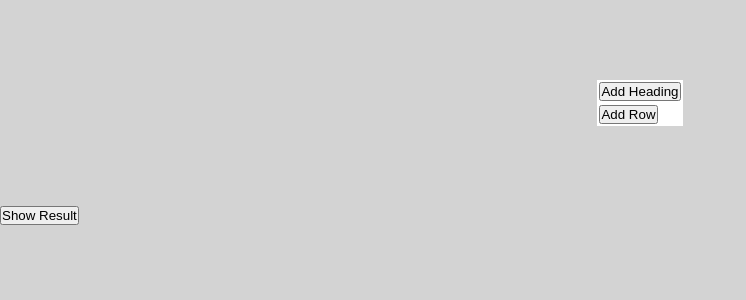
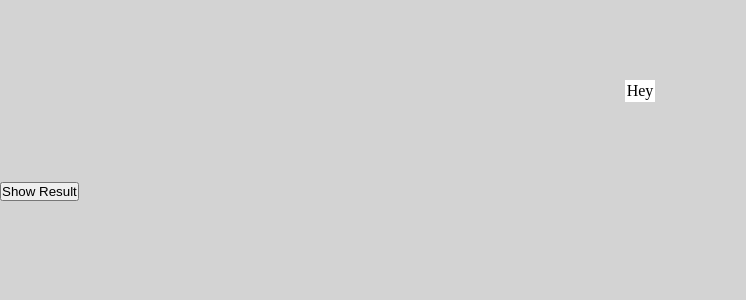
Before and after one commit to al-ptk/nosql-table, a React (Create React App) app: page / in a window 1280 px wide. Shown: the top 300 px of the page, without its empty margins (0-746 px from the left). Built offline with nearby package versions, Linux system fonts and the light colour scheme.

Commit message:
Clean up SchemaTable directory

```diff
--- a/src/SchemaTable/HeadingRow.js
+++ /dev/null
@@ -1,26 +0,0 @@
-const ColumnHeading = ({ text, updateHeading }) => {
-  return (
-    <th>
-      <input type={'text'} value={text} onInput={updateHeading} />
-    </th>
-  );
-};
-
-const HeadingRow = ({ headings, updateHeading, addColumn }) => {
-  return (
-    <tr>
-      {headings.map((heading, index) => (
-        <ColumnHeading
-          key={index}
-          text={heading}
-          updateHeading={(event) => updateHeading(event, index)}
-        />
-      ))}
-      <th>
-        <button onClick={addColumn}>Add Heading</button>
-      </th>
-    </tr>
-  );
-};
-
-export default HeadingRow;
--- a/src/SchemaTable/NewSchemaTable.js
+++ b/src/SchemaTable/NewSchemaTable.js
@@ -1,50 +1,6 @@
 import React from 'react';
-import HeadingRow from './HeadingRow';
-import TableData, { AddRowButton } from './TableData';
 import { StyledTable } from './SchemaTable.styled';
 
-export function SchemaTable({ headings, setHeadings, rows, setRows }) {
-  function updateHeading(event, index) {
-    // Update headings list
-    const newHeadings = [...headings];
-    newHeadings[index] = event.target.value;
-    setHeadings(newHeadings);
-  }
-
-  function updateCell(event, cellIndex, rowIndex) {
-    const newRows = [...rows];
-    newRows[rowIndex][cellIndex] = event.target.value;
-    setRows(newRows);
-  }
-
-  function addColumn() {
-    setHeadings(headings.concat(`property ${headings.length}`));
-  }
-
-  function addRow() {
-    const newRows = [...rows];
-    newRows.push({});
-    setRows(newRows);
-  }
-
-  return (
-    <StyledTable>
-      <tbody>
-        <HeadingRow
-          headings={headings}
-          updateHeading={updateHeading}
-          addColumn={addColumn}
-        />
-
-        <TableData
-          rows={rows}
-          headings={headings}
-          updateCell={updateCell}
-          addRow={addRow}
-        />
-
-        <AddRowButton addRow={addRow} />
-      </tbody>
-    </StyledTable>
-  );
+export function SchemaTable({ table, setTable }) {
+  return <StyledTable>Hey</StyledTable>;
 }
--- a/src/SchemaTable/TableData.js
+++ /dev/null
@@ -1,45 +0,0 @@
-const TableData = ({ rows, headings, updateCell, addRow }) => {
-  return rows.map((row, rowIndex) => (
-    <TableRow
-      key={rowIndex}
-      rowIndex={rowIndex}
-      rowData={row}
-      updateCell={updateCell}
-      order={headings}
-    />
-  ));
-};
-
-const TableCell = ({ text, updateCell }) => {
-  return (
-    <td>
-      <input type={'text'} value={text || ''} onInput={updateCell} />
-    </td>
-  );
-};
-
-const TableRow = ({ rowIndex, rowData, updateCell, order }) => {
-  return (
-    <tr key={rowIndex}>
-      {order.map((key, cellIndex) => (
-        <TableCell
-          key={cellIndex}
-          text={rowData[key] || ''}
-          updateCell={(event) => updateCell(event, key, rowIndex)}
-        />
-      ))}
-    </tr>
-  );
-};
-
-export const AddRowButton = ({ addRow }) => {
-  return (
-    <tr>
-      <td>
-        <button onClick={addRow}>Add Row</button>
-      </td>
-    </tr>
-  );
-};
-
-export default TableData;
```
